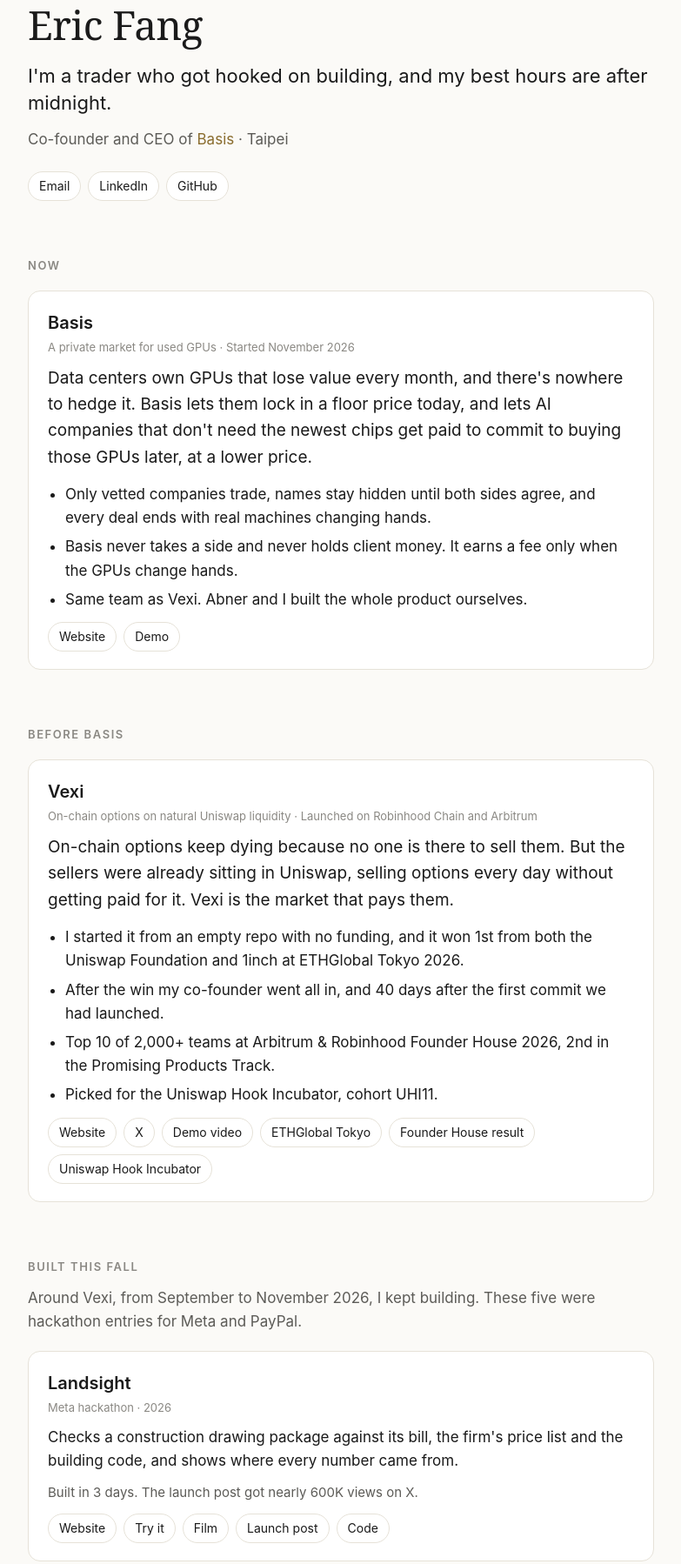
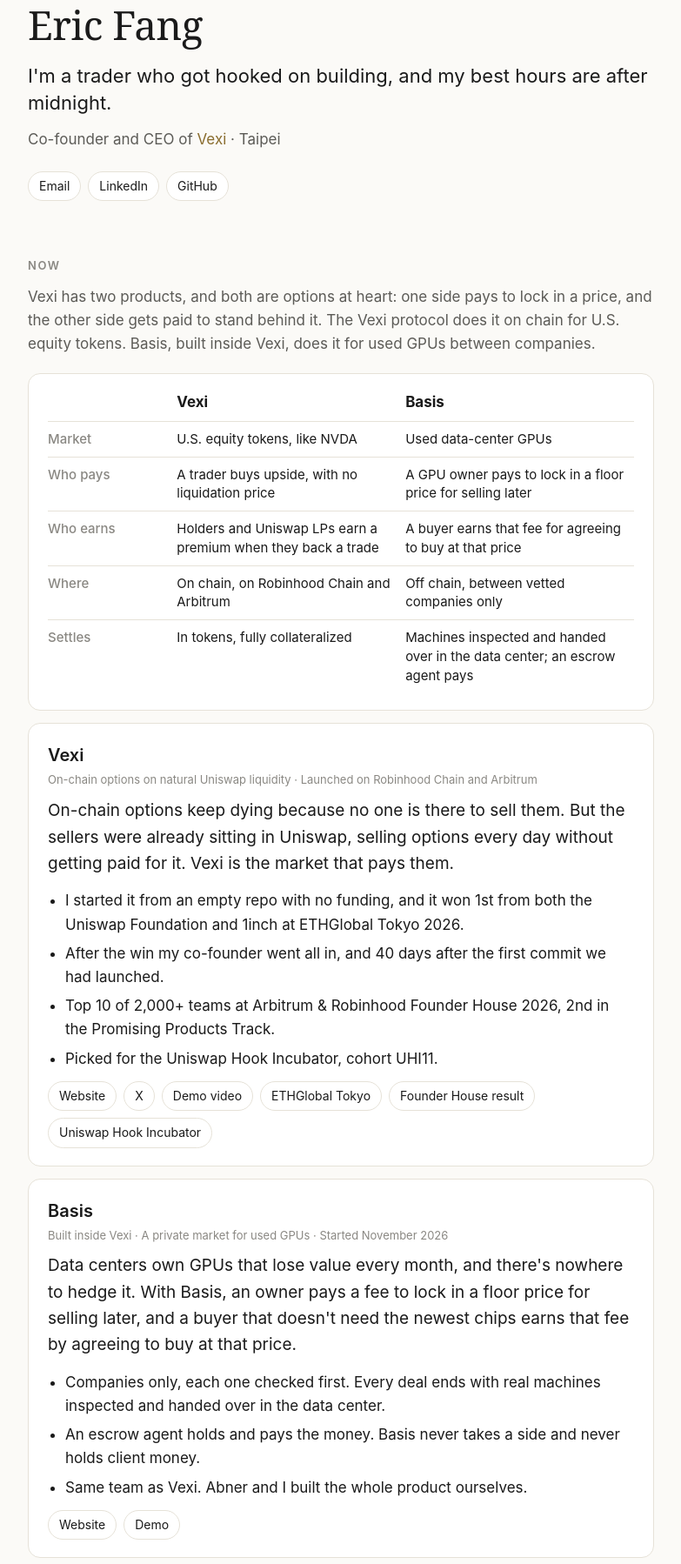
Before and after one commit to eric2612115/eric2612115.github.io, a plain HTML site: page index.html in a window 1280 px wide. Shown: the part 69-1867 px from the top of the page at 87% size, without its empty margins (248-1031 px from the left). Drawn offline with Linux system fonts and the light colour scheme.

Commit message:
feat: make Vexi the current company and show Basis as a Vexi product
Both products are options at heart; a comparison table shows how they differ.

Co-Authored-By: Claude Opus 5.5 <noreply@anthropic.com>

```diff
--- a/index.html
+++ b/index.html
@@ -4,9 +4,9 @@
 <meta charset="utf-8">
 <meta name="viewport" content="width=device-width, initial-scale=1">
 <title>Eric Fang</title>
-<meta name="description" content="Trader who got hooked on building. Co-founder and CEO of Basis.">
+<meta name="description" content="Trader who got hooked on building. Co-founder and CEO of Vexi.">
 <meta property="og:title" content="Eric Fang">
-<meta property="og:description" content="Trader who got hooked on building. Co-founder and CEO of Basis.">
+<meta property="og:description" content="Trader who got hooked on building. Co-founder and CEO of Vexi.">
 <meta property="og:url" content="https://eric2612115.github.io/">
 <meta property="og:type" content="website">
 <meta name="twitter:card" content="summary">
@@ -85,6 +85,11 @@
   .tag { display: block; font-size: 13px; color: var(--faint); margin: 2px 0 10px; }
   .card p { margin: 0 0 10px; }
   .proof { color: var(--muted); font-size: 15px; }
+  .compare { width: 100%; border-collapse: collapse; font-size: 15px; line-height: 1.45; }
+  .compare th, .compare td { text-align: left; vertical-align: top; padding: 9px 10px 9px 0; border-top: 1px solid var(--line); }
+  .compare thead th { border-top: 0; padding-top: 0; font-size: 17px; color: var(--fg); }
+  .compare tbody th { color: var(--faint); font-weight: 500; width: 22%; }
+  .compare td { width: 39%; }
   .card .links { margin-top: 12px; }
   .pitch { font-size: 19px; margin: 0 0 10px; }
   ul.facts { margin: 14px 0 0; padding-left: 20px; }
@@ -102,6 +107,14 @@
     h1 { font-size: 38px; }
     .lede { font-size: 19px; }
     .card { padding: 18px 16px; }
+    .compare thead { display: none; }
+    .compare, .compare tbody, .compare tr, .compare th, .compare td { display: block; width: auto; }
+    .compare tr { border-top: 1px solid var(--line); padding: 10px 0; }
+    .compare tr:first-child { border-top: 0; padding-top: 0; }
+    .compare tr:last-child { padding-bottom: 0; }
+    .compare th, .compare td { border-top: 0; padding: 2px 0; }
+    .compare tbody th, .compare td { width: auto; }
+    .compare td::before { content: attr(data-label) " · "; color: var(--accent); font-weight: 600; }
   }
 </style>
 </head>
@@ -111,7 +124,7 @@
   <header>
     <h1>Eric Fang</h1>
     <p class="lede">I'm a trader who got hooked on building, and my best hours are after midnight.</p>
-    <p class="meta">Co-founder and CEO of <a href="https://basis.vexi-protocol.ai">Basis</a> · Taipei</p>
+    <p class="meta">Co-founder and CEO of <a href="https://vexi-protocol.ai">Vexi</a> · Taipei</p>
     <ul class="links">
       <li><a href="mailto:eric.fang@vexi-protocol.ai">Email</a></li>
       <li><a href="https://www.linkedin.com/in/eric-fang-ba5717108/">LinkedIn</a></li>
@@ -121,24 +134,23 @@
 
   <section>
     <h2>Now</h2>
+    <p class="intro">Vexi has two products, and both are options at heart: one side pays to lock in a price, and the other side gets paid to stand behind it. The Vexi protocol does it on chain for U.S. equity tokens. Basis, built inside Vexi, does it for used GPUs between companies.</p>
+
     <div class="card">
-      <h3>Basis</h3>
-      <span class="tag">A private market for used GPUs · Started November 2026</span>
-      <p class="pitch">Data centers own GPUs that lose value every month, and there's nowhere to hedge it. Basis lets them lock in a floor price today, and lets AI companies that don't need the newest chips get paid to commit to buying those GPUs later, at a lower price.</p>
-      <ul class="facts">
-        <li>Only vetted companies trade, names stay hidden until both sides agree, and every deal ends with real machines changing hands.</li>
-        <li>Basis never takes a side and never holds client money. It earns a fee only when the GPUs change hands.</li>
-        <li>Same team as Vexi. Abner and I built the whole product ourselves.</li>
-      </ul>
-      <ul class="links">
-        <li><a href="https://basis.vexi-protocol.ai">Website</a></li>
-        <li><a href="https://basis.vexi-protocol.ai/#/demo">Demo</a></li>
-      </ul>
+      <table class="compare">
+        <thead>
+          <tr><th></th><th>Vexi</th><th>Basis</th></tr>
+        </thead>
+        <tbody>
+          <tr><th>Market</th><td data-label="Vexi">U.S. equity tokens, like NVDA</td><td data-label="Basis">Used data-center GPUs</td></tr>
+          <tr><th>Who pays</th><td data-label="Vexi">A trader buys upside, with no liquidation price</td><td data-label="Basis">A GPU owner pays to lock in a floor price for selling later</td></tr>
+          <tr><th>Who earns</th><td data-label="Vexi">Holders and Uniswap LPs earn a premium when they back a trade</td><td data-label="Basis">A buyer earns that fee for agreeing to buy at that price</td></tr>
+          <tr><th>Where</th><td data-label="Vexi">On chain, on Robinhood Chain and Arbitrum</td><td data-label="Basis">Off chain, between vetted companies only</td></tr>
+          <tr><th>Settles</th><td data-label="Vexi">In tokens, fully collateralized</td><td data-label="Basis">Machines inspected and handed over in the data center; an escrow agent pays</td></tr>
+        </tbody>
+      </table>
     </div>
-  </section>
 
-  <section>
-    <h2>Before Basis</h2>
     <div class="card">
       <h3>Vexi</h3>
       <span class="tag">On-chain options on natural Uniswap liquidity · Launched on Robinhood Chain and Arbitrum</span>
@@ -156,6 +168,21 @@
         <li><a href="https://ethglobal.com/showcase/vexihakari-y7trp">ETHGlobal Tokyo</a></li>
         <li><a href="https://x.com/arbitrum/status/2117261909494026676">Founder House result</a></li>
         <li><a href="https://atrium.academy/uniswap">Uniswap Hook Incubator</a></li>
+      </ul>
+    </div>
+
+    <div class="card">
+      <h3>Basis</h3>
+      <span class="tag">Built inside Vexi · A private market for used GPUs · Started November 2026</span>
+      <p class="pitch">Data centers own GPUs that lose value every month, and there's nowhere to hedge it. With Basis, an owner pays a fee to lock in a floor price for selling later, and a buyer that doesn't need the newest chips earns that fee by agreeing to buy at that price.</p>
+      <ul class="facts">
+        <li>Companies only, each one checked first. Every deal ends with real machines inspected and handed over in the data center.</li>
+        <li>An escrow agent holds and pays the money. Basis never takes a side and never holds client money.</li>
+        <li>Same team as Vexi. Abner and I built the whole product ourselves.</li>
+      </ul>
+      <ul class="links">
+        <li><a href="https://basis.vexi-protocol.ai">Website</a></li>
+        <li><a href="https://basis.vexi-protocol.ai/#/demo">Demo</a></li>
       </ul>
     </div>
   </section>
```
